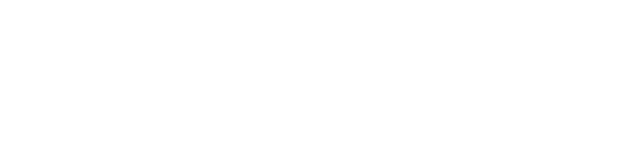
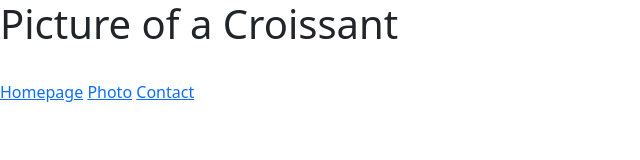
Before and after one commit to Ruthie1008/croissant-multiple-pages, a plain HTML site: page photo.html in a window 1280 px wide. Shown: the whole page, without its empty margins (0-640 px from the left). Drawn offline with nearby package versions, Linux system fonts and the light colour scheme.

Commit message:
added links to other webpages

```diff
--- a/photo.html
+++ b/photo.html
@@ -13,5 +13,13 @@
     <link rel="stylesheet" href="app/style.css" />
     <title>Photo</title>
   </head>
-  <body></body>
+  <body>
+    <h1>Picture of a Croissant</h1>
+    <img src=""">
+    <footer>
+      <a href="/" title="Home">Homepage</a>
+      <a href="/photo.html" title="Photo">Photo</a>
+      <a href="/contact.html" title="Contact">Contact</a>
+    </footer>
+  </body>
 </html>
```
Also changed, not shown: contact.html (+7 -1 lines).
